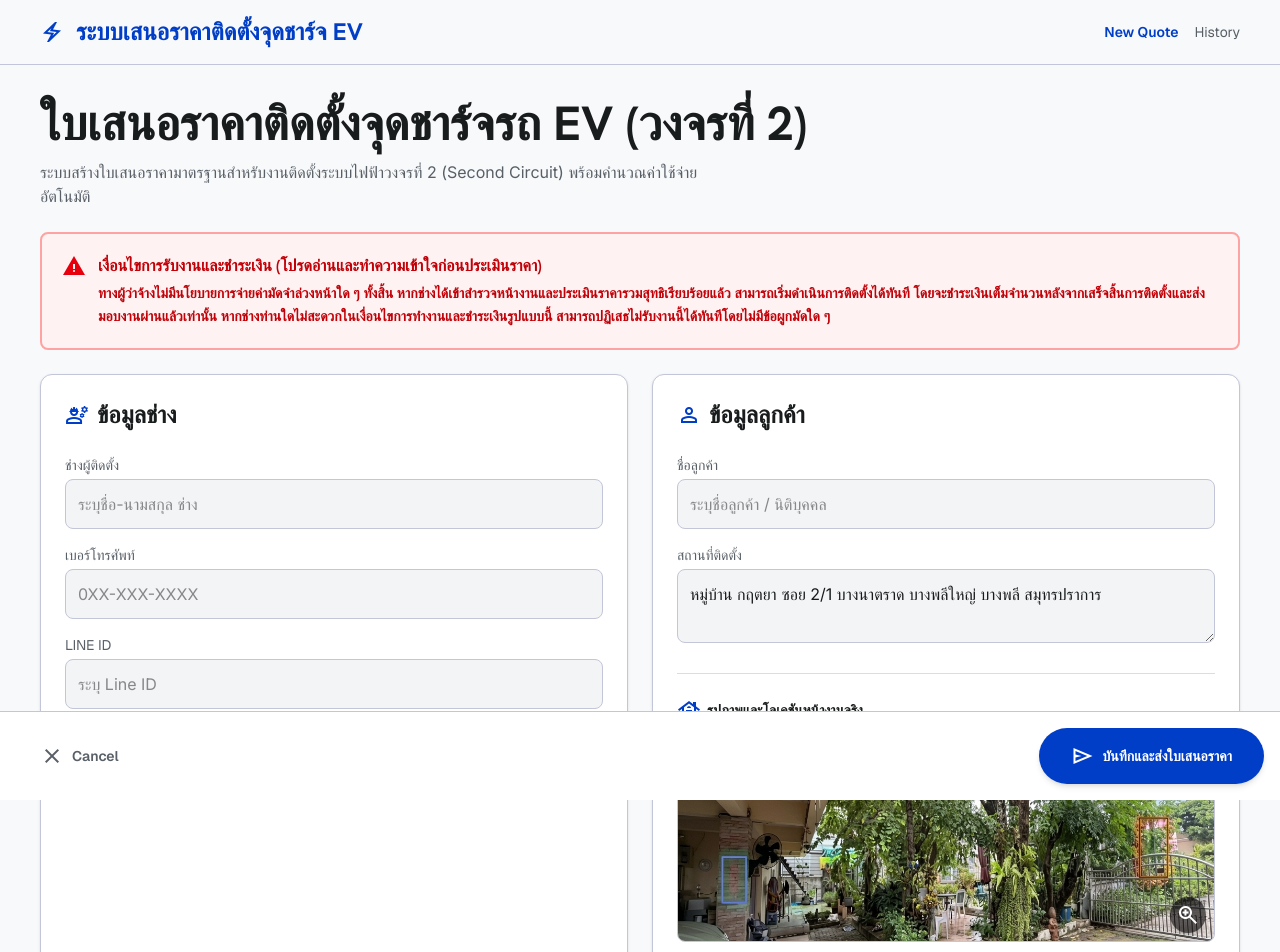
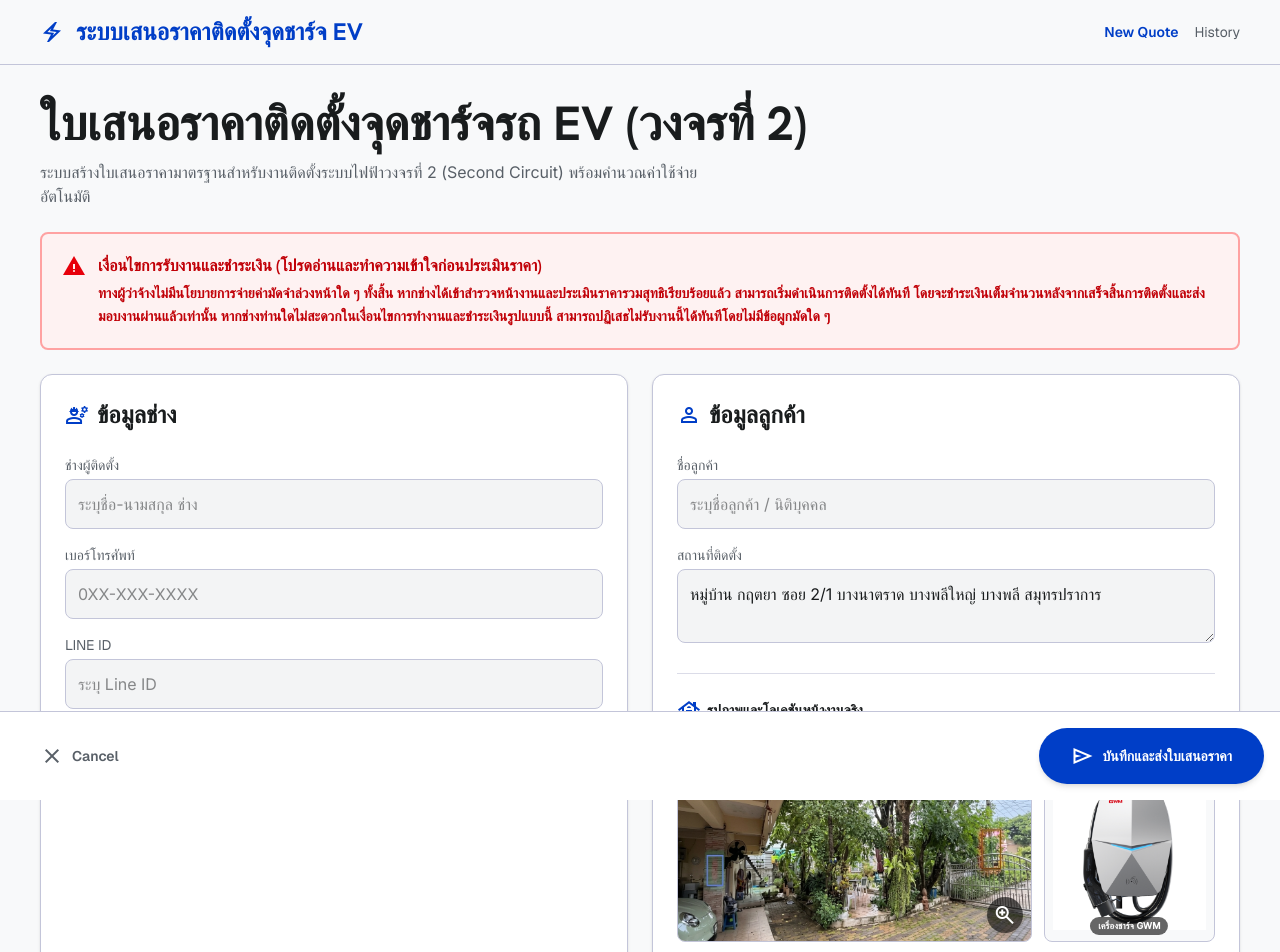
Before and after one commit to caserebel-maker/ev-quotation-builder, a Next.js app: page / in a window 1280 px wide. Shown: the top 952 px of the page. Built offline with nearby package versions, Linux system fonts and the light colour scheme.

Commit message:
feat: integrate GWM charger-model image into frontend grid, lightboxes, and quotation emails

```diff
--- a/src/app/api/send-quotation/route.ts
+++ b/src/app/api/send-quotation/route.ts
@@ -164,6 +164,14 @@ export async function POST(request: Request) {
       filename: "site-photo.png",
       path: sitePhotoPath,
       cid: "sitePhoto",
+    });
+
+    // Attach GWM charger model image
+    const chargerModelPath = path.join(process.cwd(), "public", "images", "charger-model.png");
+    attachments.push({
+      filename: "charger-model.png",
+      path: chargerModelPath,
+      cid: "chargerModel",
     });
 
     // Process past works
@@ -390,9 +398,23 @@ export async function POST(request: Request) {
                   📍 ดูโลเคชันแผนที่หน้างาน (Google Maps)
                 </a>
               </div>
-              <div style="max-width: 440px; border-radius: 8px; overflow: hidden; border: 1px solid #c3c5d9; margin-bottom: 12px;">
-                <img src="cid:sitePhoto" alt="รูปภาพหน้างานจริง" style="width: 100%; display: block;" />
-              </div>
+
+              <table style="width: 100%; border-collapse: collapse; margin-bottom: 12px;">
+                <tr>
+                  <td style="width: 70%; padding-right: 8px; vertical-align: top;">
+                    <div style="border-radius: 8px; overflow: hidden; border: 1px solid #c3c5d9;">
+                      <img src="cid:sitePhoto" alt="รูปภาพหน้างานจริง" style="width: 100%; display: block;" />
+                    </div>
+                  </td>
+                  <td style="width: 30%; padding-left: 8px; vertical-align: top;">
+                    <div style="border-radius: 8px; overflow: hidden; border: 1px solid #c3c5d9; background-color: #ffffff; padding: 8px; text-align: center;">
+                      <img src="cid:chargerModel" alt="เครื่องชาร์จ GWM" style="max-width: 100%; max-height: 200px; display: inline-block;" />
+                      <div style="font-size: 10px; font-weight: bold; color: #585f67; margin-top: 4px;">เครื่องชาร์จ GWM</div>
+                    </div>
+                  </td>
+                </tr>
+              </table>
+
               <div style="font-size: 12px; color: #585f67; line-height: 1.5; padding-top: 8px; border-top: 1px dashed #c3c5d9;">
                 🔴 <strong>กรอบสีแดง:</strong> ตำแหน่งติดตั้งมิเตอร์ไฟฟ้า<br>
                 🔵 <strong>กรอบสีฟ้า:</strong> จุดที่จะติดตั้ง Home Charger
--- a/src/app/page.tsx
+++ b/src/app/page.tsx
@@ -41,6 +41,8 @@ export default function Home() {
 
   // Lightbox modal state
   const [isModalOpen, setIsModalOpen] = useState(false);
+  const [modalImgSrc, setModalImgSrc] = useState("");
+  const [modalTitle, setModalTitle] = useState("");
 
   const handlePastWorksChange = (e: React.ChangeEvent<HTMLInputElement>) => {
     if (e.target.files) {
@@ -361,9 +363,14 @@ export default function Home() {
                     <span className="material-symbols-outlined text-[#003ec7] text-lg">location_on</span>
                     ดูโลเคชันแผนที่หน้างาน (Google Maps)
                   </a>
+                  <div className="grid grid-cols-12 gap-3">
                     <div
-                    className="relative w-full h-44 rounded-lg overflow-hidden border border-[#c3c5d9] cursor-zoom-in group"
-                    onClick={() => setIsModalOpen(true)}
+                      className="col-span-8 relative h-44 rounded-lg overflow-hidden border border-[#c3c5d9] cursor-zoom-in group"
+                      onClick={() => {
+                        setModalImgSrc("/images/site-photo.png");
+                        setModalTitle("รูปภาพหน้างานจริง (บ้านของลูกค้า)");
+                        setIsModalOpen(true);
+                      }}
                     >
                       <img
                         src="/images/site-photo.png"
@@ -372,6 +379,23 @@ export default function Home() {
                       />
                       <div className="absolute bottom-2 right-2 bg-black/60 text-white rounded-full p-1.5 flex items-center justify-center shadow-md">
                         <span className="material-symbols-outlined text-sm">zoom_in</span>
+                      </div>
+                    </div>
+
+                    <div
+                      className="col-span-4 relative h-44 rounded-lg overflow-hidden border border-[#c3c5d9] bg-[#f8f9fa] flex items-center justify-center p-2 cursor-zoom-in group"
+                      onClick={() => {
+                        setModalImgSrc("/images/charger-model.png");
+                        setModalTitle("เครื่องชาร์จที่ผู้ว่าจ้างจัดเตรียมไว้ (GWM Wallbox)");
+                        setIsModalOpen(true);
+                      }}
+                    >
+                      <img
+                        src="/images/charger-model.png"
+                        alt="เครื่องชาร์จของลูกค้า"
+                        className="max-h-full max-w-full object-contain group-hover:scale-105 transition-transform duration-300"
+                      />
+                      <span className="absolute bottom-1.5 left-1/2 -translate-x-1/2 bg-black/60 text-[9px] text-white px-2 py-0.5 rounded-full font-bold whitespace-nowrap">เครื่องชาร์จ GWM</span>
                     </div>
                   </div>
                   <div className="flex flex-col gap-1.5 text-xs text-[#585f67] bg-[#f3f4f5] p-3 rounded-lg border border-[#c3c5d9]">
@@ -632,7 +656,6 @@ export default function Home() {
               setClientAddress("หมู่บ้าน กฤตยา ซอย 2/1 บางนาตราด บางพลีใหญ่ บางพลี สมุทรปราการ");
               setWireLength("");
               setEquipments(Array(10).fill(""));
-              setWarrantyYears("1 - 2 ปี"); // Wait, original setWarrantyYears reset is "1 ปี", let's keep it as is
               setWarrantyYears("1 ปี");
               setWorkScope("");
               setEarliestStartDate("");
@@ -684,7 +707,7 @@ export default function Home() {
         </div>
       </div>
 
-      {/* Lightbox Modal for Site Photo */}
+      {/* Lightbox Modal for Site Photo & Charger */}
       {isModalOpen && (
         <div
           className="fixed inset-0 z-[100] flex items-center justify-center bg-black/85 backdrop-blur-sm p-4"
@@ -699,13 +722,13 @@ export default function Home() {
               <span className="material-symbols-outlined text-white">close</span>
             </button>
             <img
-              src="/images/site-photo.png"
-              alt="รูปภาพหน้างานจริงขนาดใหญ่"
+              src={modalImgSrc}
+              alt={modalTitle}
               className="max-w-full max-h-[80vh] object-contain rounded-lg shadow-2xl border border-white/10"
               onClick={(e) => e.stopPropagation()}
             />
             <p className="text-white/80 font-body-md text-sm mt-4 text-center bg-black/40 px-4 py-2 rounded-full border border-white/10">
-              รูปภาพหน้างานจริง (บ้านของลูกค้า)
+              {modalTitle}
             </p>
           </div>
         </div>
```
Also changed, not shown: public/images/charger-model.png (added). Lines whose indentation alone changed are shown as unchanged.
